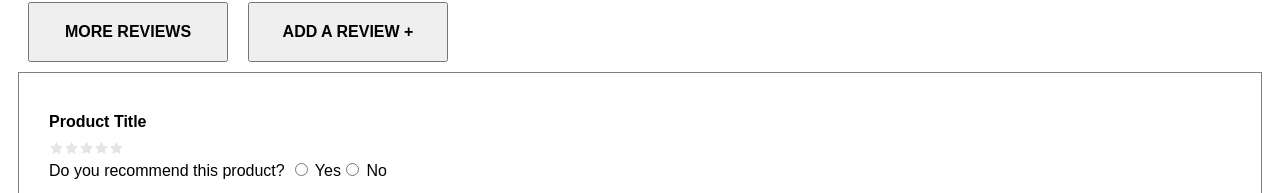
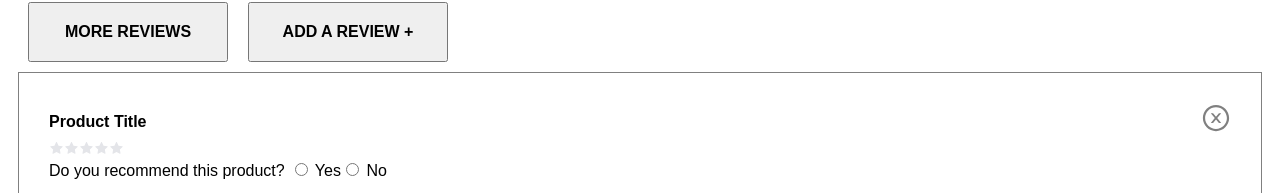
Before and after one commit to poaceae-team6/fec-catwalk, a React app: page / in a window 1280 px wide. Shown: the part 3343-3536 px from the top of the page. Built offline with nearby package versions, Linux system fonts and the light colour scheme; the HTML template or start-up script is replaced by a standard one.

Commit message:
Improved UI of Review Module

```diff
--- a/client/src/components/review/addreview/AddReview.jsx
+++ b/client/src/components/review/addreview/AddReview.jsx
@@ -1,7 +1,8 @@
 
 import React from 'react';
 import StarRating from '../reviewmain/StarRating.jsx';
-import UploadPic from './UploadPic.jsx'
+import UploadPic from './UploadPic.jsx';
+import { AiOutlineCloseCircle } from "react-icons/ai";
 
 function AddReview() {
 
@@ -31,6 +32,7 @@ function AddReview() {
 
   return (
     <div style={PopWindowStyles}>
+      <AiOutlineCloseCircle style={{float: 'right'}} color="grey" size= {30}/>
       <div style={{fontSize: '16px',fontWeight: 'bold', marginTop: '10px', marginBottom: '10px'}}>
         Product Title</div>
       <div ><StarRating /></div>
--- a/client/src/components/review/reviewmain/Reviews.jsx
+++ b/client/src/components/review/reviewmain/Reviews.jsx
@@ -48,6 +48,7 @@ function Reviews() {
       <button style={buttonStyles}>
         ADD A REVIEW +
       </button>
+      <br></br>
       <div><AddReview /></div>
     </div>
     );
```
